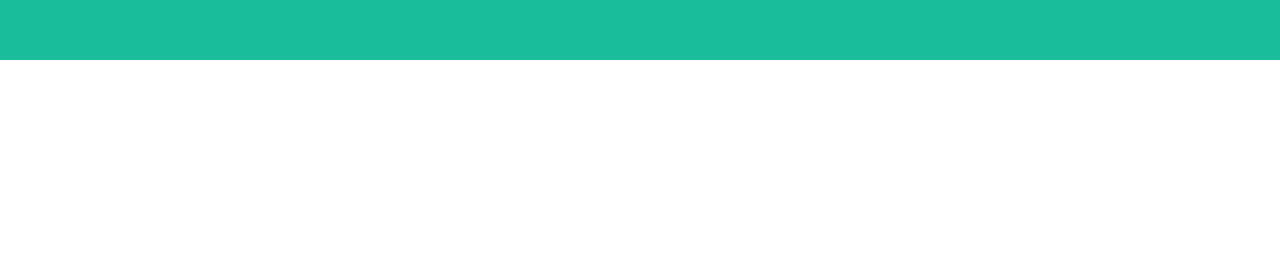
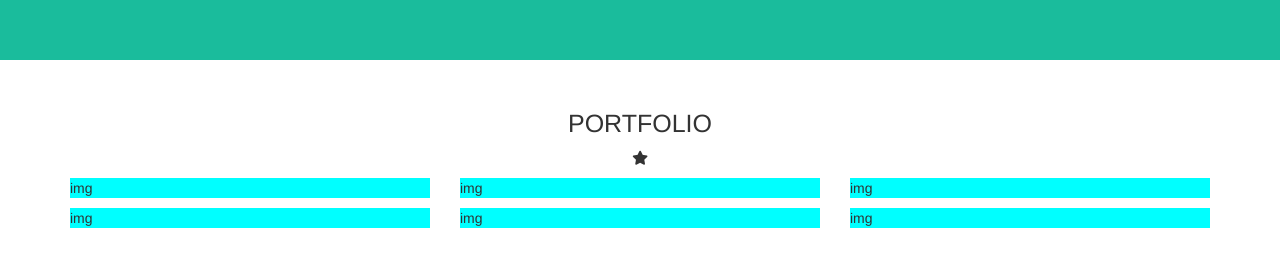
Before and after one commit to Verovannini/html-css-bootstrap-freelancer, a plain HTML site: page index.html in a window 1280 px wide. Shown: the part 214-480 px from the top of the page. Drawn offline with nearby package versions, Linux system fonts and the light colour scheme.

Commit message:
fine prima section main

```diff
--- a/css/style.css
+++ b/css/style.css
@@ -2,6 +2,10 @@
 .primary{
     background-color: #1abc9c;
     color: #fff;
+}
+
+.title .star{
+    padding-bottom: 10px;
 }
 /* END COMMON */
 
@@ -27,6 +31,22 @@ header .header-menu{
 }
 .jumbotron .teaser p{
     font-size: 14px;
-    padding-top: 10px;
 }
 /* END HEADER */
+
+/* MAIN */
+main .title{
+    text-align: center;
+}
+main .title h2{
+    font-size: 25px;
+    text-transform: uppercase;
+}
+
+.img-wrapper{
+    margin-bottom: 10px;
+
+    /* TEST */
+    background-color: aqua;
+}
+/* END MAIN */
--- a/index.html
+++ b/index.html
@@ -62,5 +62,77 @@
     </header>
     <!-- END HEADER -->
 
+    <!-- START MAIN -->
+    <main>
+        <!-- Start Portfolio Section -->
+        <section id="portfolio">
+            <div class="container">
+                <div class="row">
+                    <div class="col-xs-12">
+                        <!-- Start Title -->
+                        <div class="title">
+                            <h2>Portfolio</h2>
+                            <div class="star"><i class="fas fa-star"></i></div>
+                        </div>
+                        <!-- End Title -->
+                    </div>
+                </div>
+
+                <div class="row">
+                    <!-- Start Column -->
+                    <div class="col-xs-12 col-sm-6 col-md-4">
+                        <div class="img-wrapper">
+                            img
+                        </div>
+                    </div>
+                    <!-- End Column -->
+
+                    <!-- Start Column -->
+                    <div class="col-xs-12 col-sm-6 col-md-4">
+                        <div class="img-wrapper">
+                            img
+                        </div>
+                    </div>
+                    <!-- End Column -->
+
+                    <!-- Start Column -->
+                    <div class="col-xs-12 col-sm-6 col-md-4">
+                        <div class="img-wrapper">
+                            img
+                        </div>
+                    </div>
+                    <!-- End Column -->
+
+                    <!-- Start Column -->
+                    <div class="col-xs-12 col-sm-6 col-md-4">
+                        <div class="img-wrapper">
+                            img
+                        </div>
+                    </div>
+                    <!-- End Column -->
+
+                    <!-- Start Column -->
+                    <div class="col-xs-12 col-sm-6 col-md-4">
+                        <div class="img-wrapper">
+                            img
+                        </div>
+                    </div>
+                    <!-- End Column -->
+
+                    <!-- Start Column -->
+                    <div class="col-xs-12 col-sm-6 col-md-4">
+                        <div class="img-wrapper">
+                            img
+                        </div>
+                    </div>
+                    <!-- End Column -->
+                </div>
+            </div>
+        </section>
+        <!-- End Portfolio Section -->
+    </main>
+    <!-- END MAIN -->
+
+
 </body>
 </html>
```
